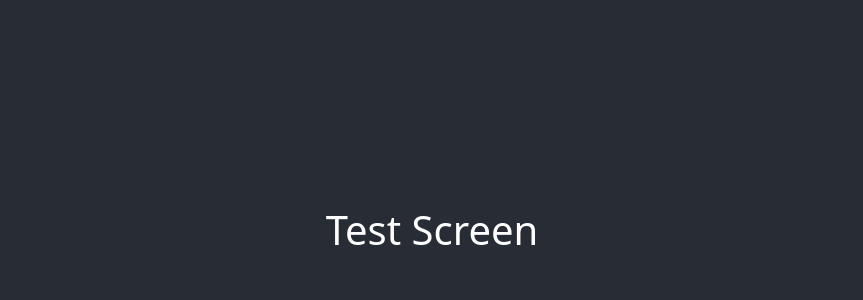
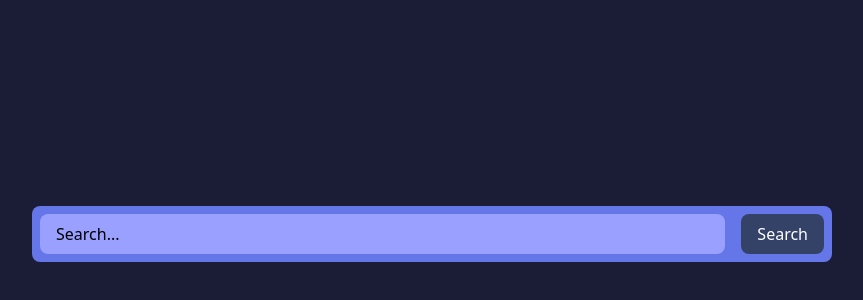
Before and after one commit to DominicLaercio/arcade-verse, a React (Vite) app: page / in a window 1280 px wide. Shown: the part 166-466 px from the top of the page, without its empty margins (208-1071 px from the left). Built offline with nearby package versions, Linux system fonts and the light colour scheme.

Commit message:
feat: Creation of the search bar component

```diff
--- /dev/null
+++ b/src/components/SearchBar/SearchBar.scss
@@ -0,0 +1,44 @@
+@use "../../styles/base.scss" as *;
+
+.search-bar {
+  display: flex;
+  align-items: center;
+  justify-content: center;
+  gap: 1rem;
+  padding: 0.5rem 0.5rem;
+  background-color: $bg-light;
+  border-radius: 0.5rem;
+  width: 100%;
+  max-width: 800px;
+  margin: 0 auto;
+
+  input {
+    flex: 1;
+    padding: 0.5rem 1rem;
+    border: none;
+    outline: none;
+    border-radius: 0.5rem;
+    font-size: 1rem;
+    background-color: $body-color;
+    color: black;
+
+    &::placeholder{
+        color: black;
+    }
+  }
+
+  button {
+    background-color: $primary;
+    color: white;
+    border: none;
+    border-radius: 0.5rem;
+    padding: 0.5rem 1rem;
+    cursor: pointer;
+    font-size: 1rem;
+    transition: background-color 0.2s;
+
+    &:hover {
+      background-color: $primary-highlight;
+    }
+  }
+}
--- /dev/null
+++ b/src/components/SearchBar/SearchBar.tsx
@@ -0,0 +1,29 @@
+import { useState } from "react";
+import "./SearchBar.scss";
+
+interface SearchBarProps {
+  onSearch?: (query: string) => void;
+}
+
+const SearchBar = ({ onSearch }: SearchBarProps) => {
+  const [query, setQuery] = useState("");
+
+  const handleSubmit = (e: React.FormEvent<HTMLFormElement>) => {
+    e.preventDefault();
+    if (onSearch) onSearch(query.trim());
+  };
+
+  return (
+    <form className="search-bar" onSubmit={handleSubmit}>
+      <input
+        type="text"
+        value={query}
+        onChange={(e) => setQuery(e.target.value)}
+        placeholder="Search..."
+      />
+      <button type="submit">Search</button>
+    </form>
+  );
+};
+
+export default SearchBar;
--- a/src/components/TestScreen/TestScreen.scss
+++ b/src/components/TestScreen/TestScreen.scss
@@ -1,8 +1,10 @@
+@use "../../styles/base.scss" as *;
+
 .testScreen{
     color: white;
     display: flex;
     justify-content: center;
     align-items: center;
     height: 100vh;
-    background-color: #282c34;
+    background-color: $body-bg;
 }
--- a/src/components/TestScreen/TestScreen.tsx
+++ b/src/components/TestScreen/TestScreen.tsx
@@ -1,9 +1,10 @@
+import SearchBar from '../SearchBar/SearchBar'
 import './TestScreen.scss'
 
 const TestScreen = () => {
   return (
     <div className="testScreen">
-        <h1>Test Screen</h1>
+        <SearchBar />
     </div>
   )
 }
--- a/src/styles/base.scss
+++ b/src/styles/base.scss
@@ -7,6 +7,8 @@ $secondary: #8ca0e8;
 $secondary-highlight: #bccbff;
 
 $body-bg: #1b1d36;
-$body-color: #939393;
+$body-color: #99a0ff;
+
+$bg-light: #6476e8;
 
 @import "bootstrap/scss/bootstrap";
```
